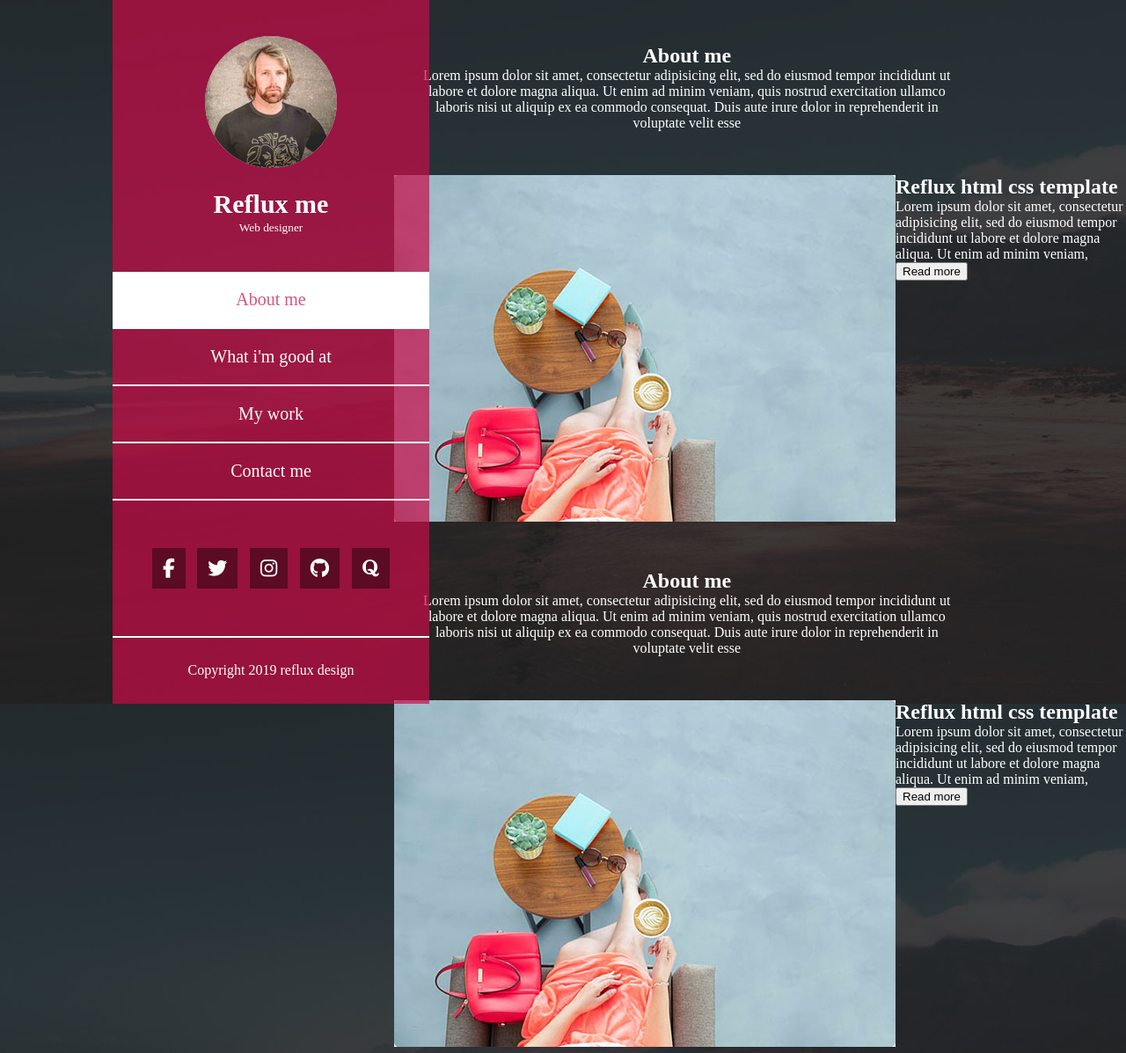
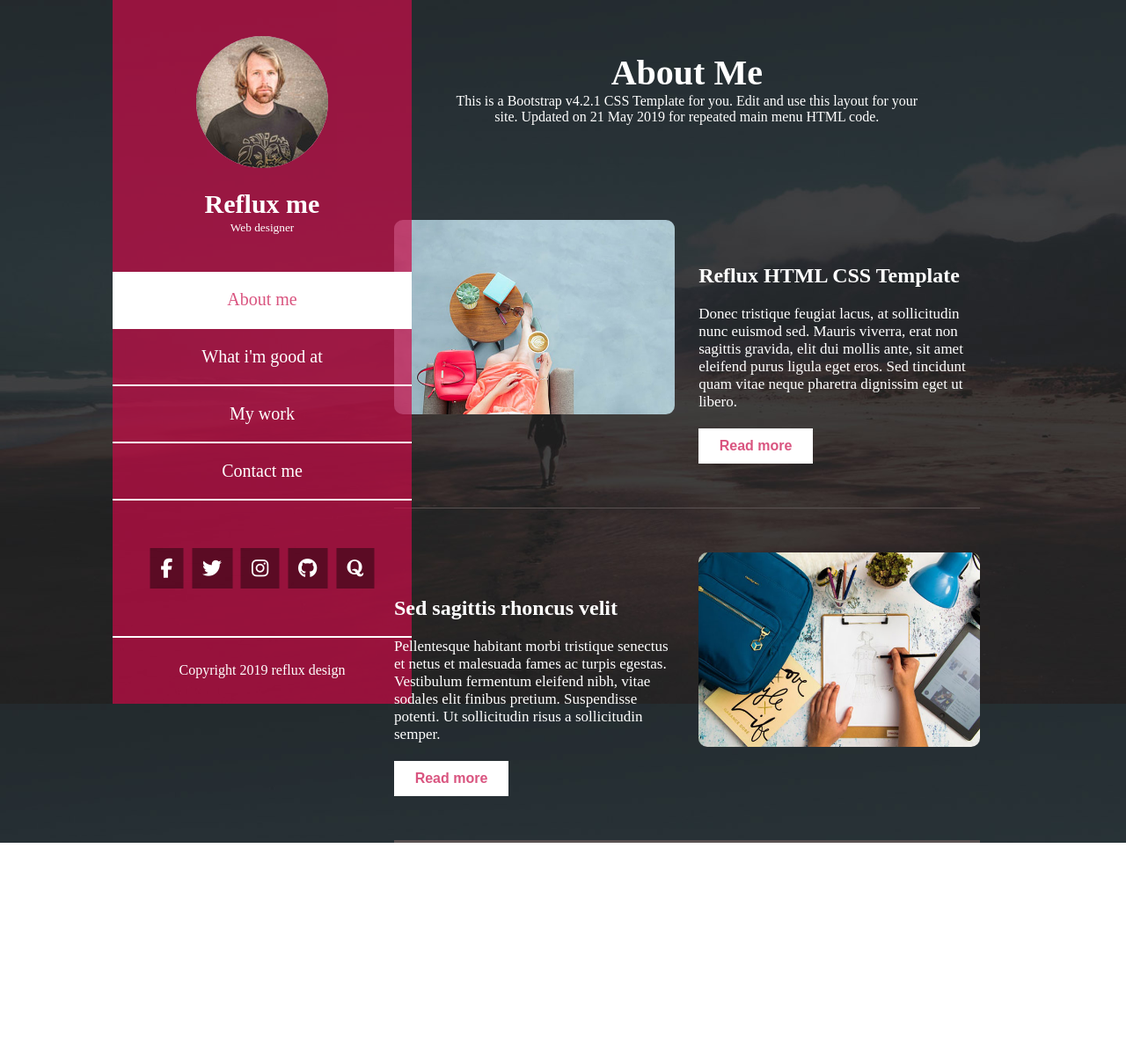
Before and after one commit to thanhhung-art/reflux-website, a plain HTML site: page index.html in a window 1280 px wide. Shown: the top 1197 px of the page at 88% size. After the commit the page ends 958 px from the top, so only its background shows below. Drawn offline with Linux system fonts and the light colour scheme.

Commit message:
code about-me section

```diff
--- a/index.html
+++ b/index.html
@@ -9,6 +9,7 @@
 </head>
 <body>
 	<section id="header">
+
 		<div id="side">
 			<div class="row-1">
 				<div>
@@ -36,101 +37,38 @@
 				<p>Copyright 2019 reflux design</p>
 			</div>
 		</div>
-		<div id="content">
-			<div class="aboutMe">
-				<div class="aboutMe-row-1">
-					<h1>About me</h1>
-					<p>Lorem ipsum dolor sit amet, consectetur adipisicing elit, sed do eiusmod
-					tempor incididunt ut labore et dolore magna aliqua. Ut enim ad minim veniam,
-					quis nostrud exercitation ullamco laboris nisi ut aliquip ex ea commodo
-					consequat. Duis aute irure dolor in reprehenderit in voluptate velit esse</p>
-				</div>
-				<div class="aboutMe-row-2">
+
+		<div id="block_content">
+			<div class="about-me container">
+				<div class="row-1">
 					<div>
-						<img src="images/left-image.jpg">
-					</div>
-					<div>
-						<h2>Reflux html css template</h2>
-						<p>Lorem ipsum dolor sit amet, consectetur adipisicing elit, sed do eiusmod
-						tempor incididunt ut labore et dolore magna aliqua. Ut enim ad minim veniam,</p>
-						<button>Read more</button>
+						<h1>About Me</h1>
+						<p>This is a Bootstrap v4.2.1 CSS Template for you. Edit and use this layout for your site. Updated on 21 May 2019 for repeated main menu HTML code.</p>
 					</div>
 				</div>
-				<div class="aboutMe-row-3">
 
-				</div>
-			</div>
-
-			<div class="aboutMe">
-				<div class="aboutMe-row-1">
-					<h1>About me</h1>
-					<p>Lorem ipsum dolor sit amet, consectetur adipisicing elit, sed do eiusmod
-					tempor incididunt ut labore et dolore magna aliqua. Ut enim ad minim veniam,
-					quis nostrud exercitation ullamco laboris nisi ut aliquip ex ea commodo
-					consequat. Duis aute irure dolor in reprehenderit in voluptate velit esse</p>
-				</div>
-				<div class="aboutMe-row-2">
-					<div>
-						<img src="images/left-image.jpg">
+				<div class="row-2">
+					<div class="img">
+						<img src="images/left-image.jpg" class="card-image">
 					</div>
-					<div>
-						<h2>Reflux html css template</h2>
-						<p>Lorem ipsum dolor sit amet, consectetur adipisicing elit, sed do eiusmod
-						tempor incididunt ut labore et dolore magna aliqua. Ut enim ad minim veniam,</p>
-						<button>Read more</button>
+					<div class="content">
+						<h2>Reflux HTML CSS Template</h2>
+						<p>Donec tristique feugiat lacus, at sollicitudin nunc euismod sed. Mauris viverra, erat non sagittis gravida, elit dui mollis ante, sit amet eleifend purus
+							ligula eget eros. Sed tincidunt quam vitae neque pharetra dignissim eget ut libero.</p>
+						<button class="btn">Read more</button>
 					</div>
 				</div>
-				<div class="aboutMe-row-3">
 
-				</div>
-			</div>
-
-			<div class="aboutMe">
-				<div class="aboutMe-row-1">
-					<h1>About me</h1>
-					<p>Lorem ipsum dolor sit amet, consectetur adipisicing elit, sed do eiusmod
-					tempor incididunt ut labore et dolore magna aliqua. Ut enim ad minim veniam,
-					quis nostrud exercitation ullamco laboris nisi ut aliquip ex ea commodo
-					consequat. Duis aute irure dolor in reprehenderit in voluptate velit esse</p>
-				</div>
-				<div class="aboutMe-row-2">
-					<div>
-						<img src="images/left-image.jpg">
+				<div class="row-3">
+					<div class="content">
+						<h2>Sed sagittis rhoncus velit</h2>
+						<p>Pellentesque habitant morbi tristique senectus et netus et malesuada fames ac turpis egestas. Vestibulum fermentum eleifend nibh, vitae sodales elit finibus pretium.
+							 Suspendisse potenti. Ut sollicitudin risus a sollicitudin semper.</p>
+						<button class="btn">Read more</button>
 					</div>
-					<div>
-						<h2>Reflux html css template</h2>
-						<p>Lorem ipsum dolor sit amet, consectetur adipisicing elit, sed do eiusmod
-						tempor incididunt ut labore et dolore magna aliqua. Ut enim ad minim veniam,</p>
-						<button>Read more</button>
+					<div class="img">
+						<img src="images/right-image.jpg" class="card-image">
 					</div>
-				</div>
-				<div class="aboutMe-row-3">
-
-				</div>
-			</div>
-
-
-			<div class="aboutMe">
-				<div class="aboutMe-row-1">
-					<h1>About me</h1>
-					<p>Lorem ipsum dolor sit amet, consectetur adipisicing elit, sed do eiusmod
-					tempor incididunt ut labore et dolore magna aliqua. Ut enim ad minim veniam,
-					quis nostrud exercitation ullamco laboris nisi ut aliquip ex ea commodo
-					consequat. Duis aute irure dolor in reprehenderit in voluptate velit esse</p>
-				</div>
-				<div class="aboutMe-row-2">
-					<div>
-						<img src="images/left-image.jpg">
-					</div>
-					<div>
-						<h2>Reflux html css template</h2>
-						<p>Lorem ipsum dolor sit amet, consectetur adipisicing elit, sed do eiusmod
-						tempor incididunt ut labore et dolore magna aliqua. Ut enim ad minim veniam,</p>
-						<button>Read more</button>
-					</div>
-				</div>
-				<div class="aboutMe-row-3">
-
 				</div>
 			</div>
 		</div>
--- a/style.css
+++ b/style.css
@@ -10,13 +10,24 @@ body {
 	background-attachment: fixed;
 }
 
+.btn {
+	width: 130px;
+	height: 40px;
+	color:  rgba(201, 12, 72,0.7);
+	background-color: #fff;
+	border: none;
+	font-size: 16px;
+	font-weight: bold;
+}
+
+
 #header {
 	width: 100%;
 	height: 100vh;
 }
 
 #side {
-	width: 360px;
+	width: 340px;
 	height: 100%;
 	background-color: rgba(201, 12, 72,0.7);
 	display: flex;
@@ -110,22 +121,74 @@ body {
 
 /*---- about me  -----*/
 
-#content {
+#block_content {
 	color: white;
 	margin-left: 35%;
+	margin-right: 13%;
 }
 
-.aboutMe {
-	display: flex;
-	flex-direction: column;
+.about-me .row-1 h1 {
+	font-size: 40px;
 }
 
-.aboutMe .aboutMe-row-1 {
+.about-me .row-1 {
+	height: 200px;
+}
+
+.about-me .row-1 div {
 	width: 80%;
 	text-align: center;
-	padding: 50px 20px;
 }
 
-.aboutMe .aboutMe-row-2 {
+.about-me .row-2 {
 	display: flex;
+	justify-content: space-between;
+	flex-wrap: wrap;
+	border-bottom: 1px solid rgb(90, 82, 82);
+	padding: 50px 0;
 }
+
+.about-me .row-3 {
+	display: flex;
+	justify-content: space-between;
+	flex-wrap: wrap;
+	border-bottom: 3px solid rgb(90, 82, 82);
+	padding: 50px 0;
+}
+
+.about-me .row-2 .img{
+	flex-basis: 48%;
+}
+
+.about-me .row-3 .img {
+	flex-basis: 48%;
+}
+
+.card-image {
+	width: 100%;
+	height: auto;
+	border-radius: 10px;
+}
+
+.about-me .row-2 .content {
+	flex-basis: 48%;
+	text-align: left;
+	padding-top: 50px;
+
+}
+
+.about-me .row-3 .content {
+	flex-basis: 48%;
+	text-align: left;
+	padding-top: 50px;
+
+}
+
+.content h2 {
+	margin-bottom: 20px;
+}
+
+.content p {
+	margin-bottom: 20px;
+	font-size: 17px;
+}
```
